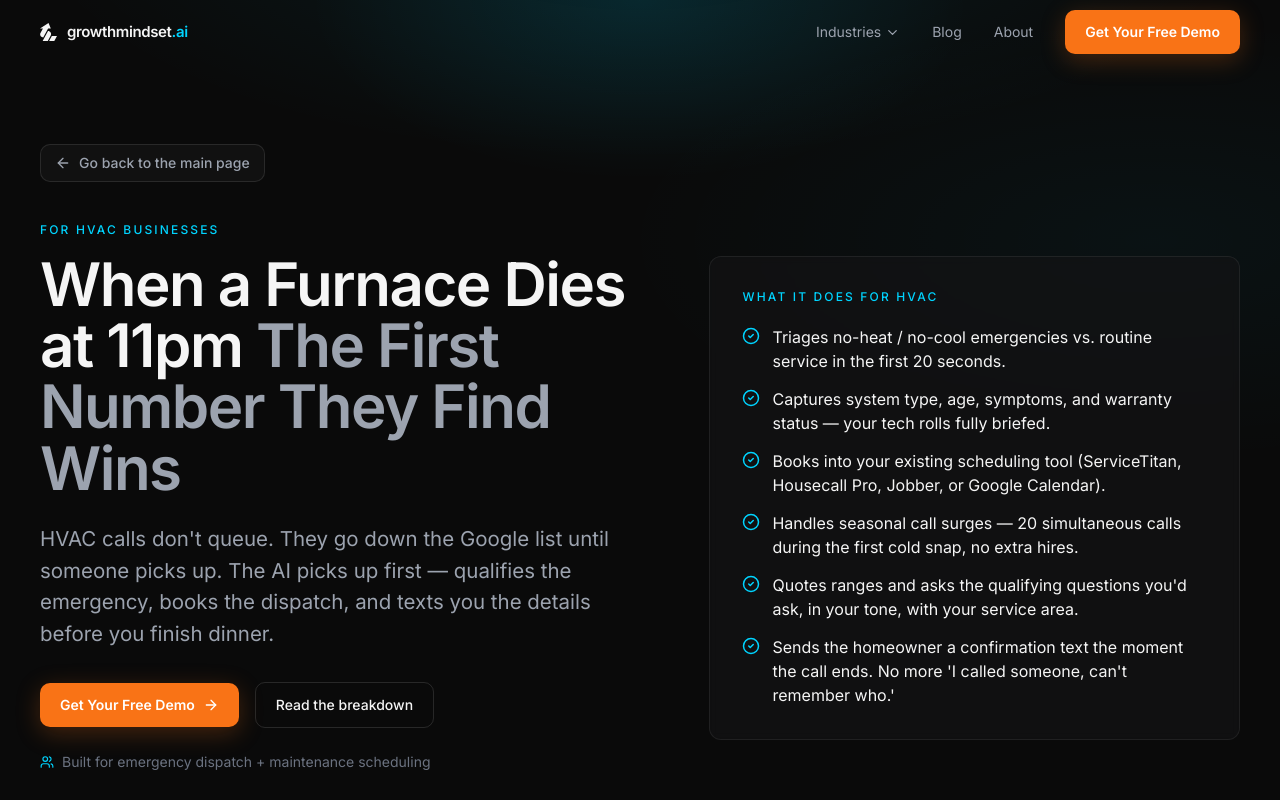
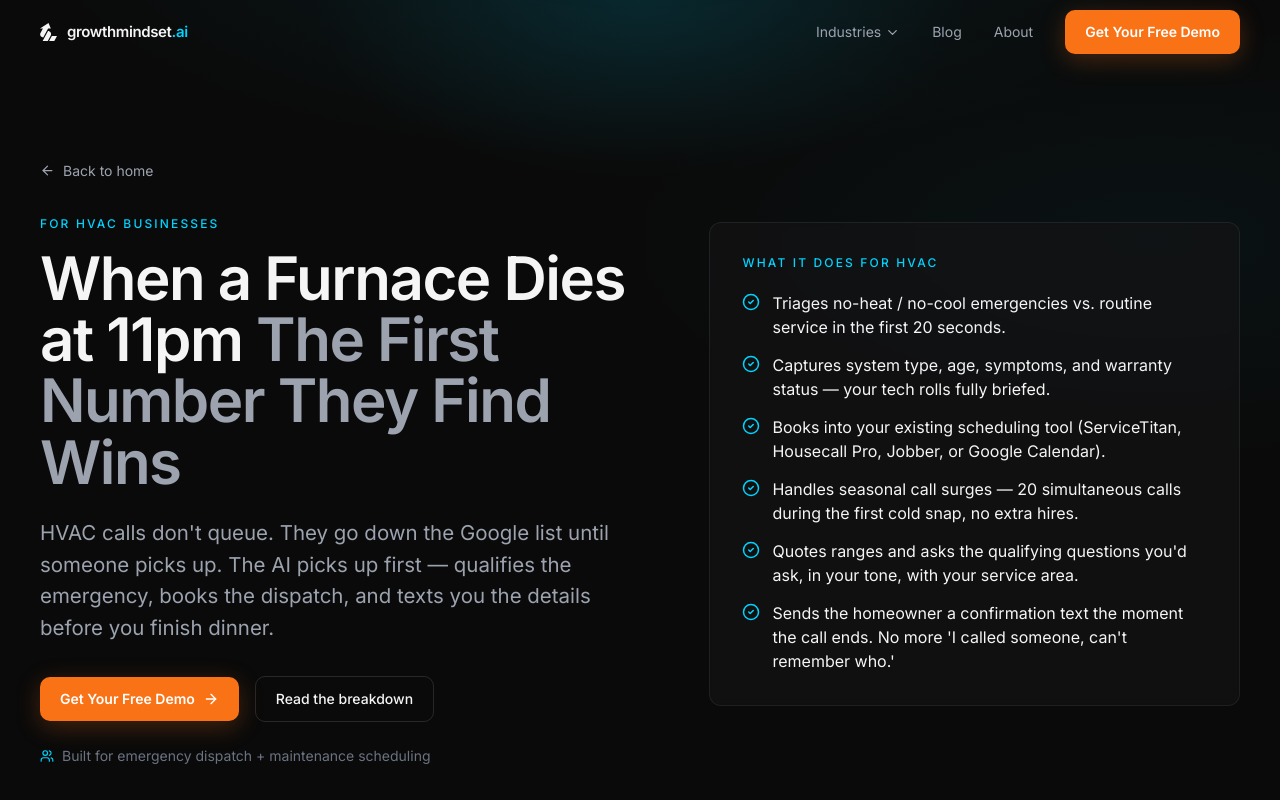
Before and after one commit to MattymBaylor/gms-website-3.0-perplexity, a Next.js app: page /hvac in a window 1280 px wide. Shown: the top 800 px of the page. Built offline with nearby package versions, Linux system fonts and the light colour scheme.

Commit message:
Industry pages: match mattmartelli simple back arrow
Swap the pill button for a quiet top-left “← Back to home” text link,
same pattern as mattmartelli.com subpages.

```diff
--- a/components/IndustryPage.tsx
+++ b/components/IndustryPage.tsx
@@ -55,7 +55,7 @@ export function IndustryPage({
       <Nav />
       <main id="main">
         {/* Hero — simpler than homepage hero (no blueprint), heavier on industry-specific bullets */}
-        <section className="relative overflow-hidden pt-28 pb-20 md:pt-36 md:pb-28">
+        <section className="relative overflow-hidden pt-32 pb-20 md:pt-40 md:pb-28">
           <div
             className="pointer-events-none absolute left-1/2 top-0 -z-10 h-[600px] w-[1100px] -translate-x-1/2"
             style={{
@@ -65,20 +65,17 @@ export function IndustryPage({
             aria-hidden="true"
           />
 
-          {/* Top-left back — full container width so it sits under the nav, left edge */}
-          <div className="container-wide mb-8 md:mb-10">
-            <Link
-              href="/"
-              className="inline-flex items-center gap-2 rounded-btn border border-white/10 bg-white/[0.03] px-3.5 py-2 text-sm font-medium text-ink-muted transition-colors hover:border-accent/40 hover:bg-accent/10 hover:text-accent"
-            >
-              <ArrowLeft size={16} aria-hidden="true" />
-              Go back to the main page
-            </Link>
-          </div>
-
           <div className="container-wide grid items-center gap-14 lg:grid-cols-[1fr_0.9fr] lg:gap-20">
             <div>
-              <p className="eyebrow">For {name} businesses</p>
+              {/* Same pattern as mattmartelli subpages — little arrow, no pill */}
+              <Link
+                href="/"
+                className="inline-flex items-center gap-2 text-sm text-ink-muted transition-colors hover:text-accent"
+              >
+                <ArrowLeft size={15} aria-hidden="true" />
+                Back to home
+              </Link>
+              <p className="eyebrow mt-8">For {name} businesses</p>
               <h1 className="mt-4 text-hero font-semibold tracking-tight text-ink">
                 {headline}{' '}
                 {headlineSecondary && (
```
